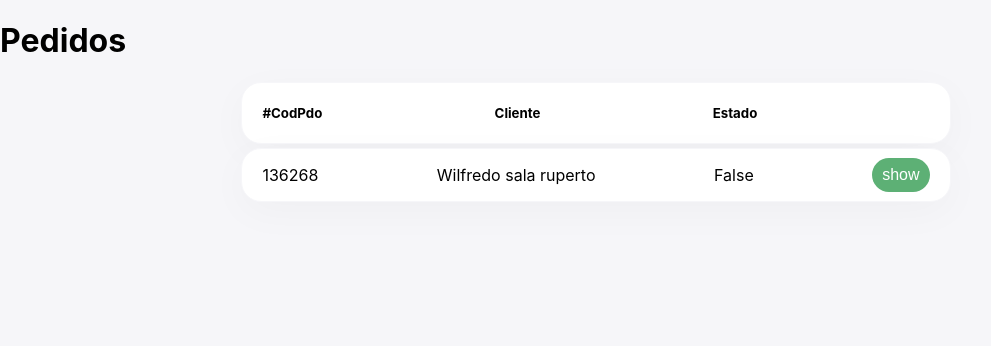
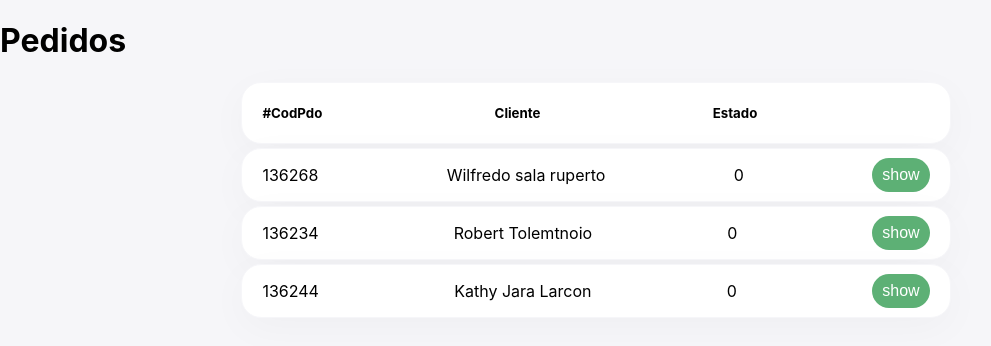
Before and after one commit to robcartome/pickingVoice-app, a React (Create React App) app: page / in a window 1280 px wide. Shown: the top 346 px of the page, without its empty margins (0-991 px from the left). Built offline with nearby package versions, Linux system fonts and the light colour scheme.

Commit message:
Added show pedido wit modal

```diff
--- a/src/components/ItemPedido.js
+++ b/src/components/ItemPedido.js
@@ -1,6 +1,14 @@
 import styled from "@emotion/styled";
+import {  useState } from "react";
+import iconVoice from '../assets/voice.svg';
 
 export default function ItemPedido(props) {
+  const [isOpened, setIsOpened] = useState(false)
+  const showModal = () => {
+    setIsOpened(!isOpened);
+    console.log(isOpened)
+  }
+
   const showButton =
     props.type == "header" ? (
       <div></div>
@@ -15,13 +23,27 @@ export default function ItemPedido(props) {
         <div>
           <p>{props.estado}</p>
         </div>
-        <button>show</button>
+        <button onClick={(e)=>showModal()}>show</button>
       </>
     );
   return (
     <ProductoItem>
       {props.children}
       {showButton}
+      <Modal state={isOpened?"flex":"none"} >
+        <ModalWrapper>
+          <div>
+            <h4>Picking Voice</h4>
+            <h3>PDO: 163268 (2/5)</h3>
+          </div>
+          <ButtonVoice ><img src={iconVoice}/></ButtonVoice>
+          <p>Ubicacion Almacen</p>
+          <MapWrapper>
+                Mapa
+          </MapWrapper>
+          <button className="button--cancel" onClick={(e)=>showModal()}>CANCEL</button>
+        </ModalWrapper>
+      </Modal>
     </ProductoItem>
   );
 }
@@ -38,7 +60,7 @@ const ProductoItem = styled.li`
   min-width: 315px;
   width: 60%;
   border: 1px solid #f6f6f9;
-  button {
+  & > button {
     background: #5db075;
     color: #ffffff;
     font-size: 16px;
@@ -49,3 +71,70 @@ const ProductoItem = styled.li`
     cursor: pointer;
   }
 `;
+
+const Modal = styled.div`
+  background-color: rgba(0,0,0,0.2);
+  position: fixed;
+  top: 0;
+  left: 0;
+  height: 100vh;
+  width: 100vw;
+  transition: all .3s;
+  display:${(props)=>props.state} ;
+  align-items: center;
+  justify-content: center;
+
+`;
+const ModalWrapper = styled.div`
+  background: #FFFFFF;
+  box-shadow: 0px 2px 20px rgba(0, 0, 0, 0.25);
+  border-radius: 16px 16px 0px 0px;
+  width: 100%;
+  padding: 10px;
+  margin:10px;
+  display: flex;
+  flex-direction: column;
+  align-items: center;
+  gap: 10px;
+  & > div {
+    text-align: center;
+  }
+  & p,h4 {
+    color: green;
+  }
+  & .button--cancel {
+    background: #C4C4C4;
+    color: #ffffff;
+    font-size: 16px;
+    border: none;
+    border-radius: 30px;
+    padding: 8px 10px;
+    cursor: pointer;
+  }
+`;
+
+const ButtonVoice = styled.button`
+  background: rgba(75, 148, 96, 0.1);
+  width:60px;
+  height:60px;
+  margin: 5px;
+  padding-right:8px;
+  border: 2px solid #4B9460;
+  box-sizing: border-box;
+  border-radius: 50%;
+  display: flex;
+  align-items: center;
+  justify-content: center;
+  cursor: pointer;
+  outline:none;
+  :active {
+    background-color:rgb(153,255,204,0.9);
+  }
+`;
+
+const MapWrapper = styled.div`
+  background: #f6f6f9;
+  width: 100%;
+  max-width:485px;
+  height: 192px;
+`;
--- a/src/pages/Orders.js
+++ b/src/pages/Orders.js
@@ -1,19 +1,59 @@
 import ItemPedido from "../components/ItemPedido";
 import styled from "@emotion/styled";
+import { useEffect, useState } from "react";
 
 export default function Orders() {
+  const [statePedido, setStatePedido] = useState(0);
 
-  return (<div>
+  const data = [
+    {
+      id: 1,
+      codPdo: "136268",
+      cliente: "Wilfredo sala ruperto",
+      estado: 0,
+    },
+    {
+      id: 2,
+      codPdo: "136234",
+      cliente: "Robert Tolemtnoio",
+      estado: 0,
+    },
+    {
+      id: 3,
+      codPdo: "136244",
+      cliente: "Kathy Jara Larcon",
+      estado: 0,
+    },
+  ];
+  return (
+    <div>
       <h1>Pedidos</h1>
       <List>
         <ItemPedido type={"header"}>
-        <div><h5>#CodPdo</h5></div><div><h5>Cliente</h5></div><div><h5>Estado</h5></div>
+          <div>
+            <h5>#CodPdo</h5>
+          </div>
+          <div>
+            <h5>Cliente</h5>
+          </div>
+          <div>
+            <h5>Estado</h5>
+          </div>
         </ItemPedido>
-      <ItemPedido id = {"1"} cod ={"136268"} cliente={"Wilfredo sala ruperto"} estado={"False"}>
-      </ItemPedido>
+        {data.map((pedido) => {
+          return (
+            <ItemPedido
+              key={pedido.id}
+              id={pedido.id}
+              cod={pedido.codPdo}
+              cliente={pedido.cliente}
+              estado={pedido.estado}
+            />
+          );
+        })}
       </List>
-
-  </div>)
+    </div>
+  );
 }
 
 const List = styled.ul`
```
Also changed, not shown: src/components/MapAlmacen.js (added, +8 -0 lines), src/assets/voice.svg (added). Lines whose indentation alone changed are shown as unchanged.
